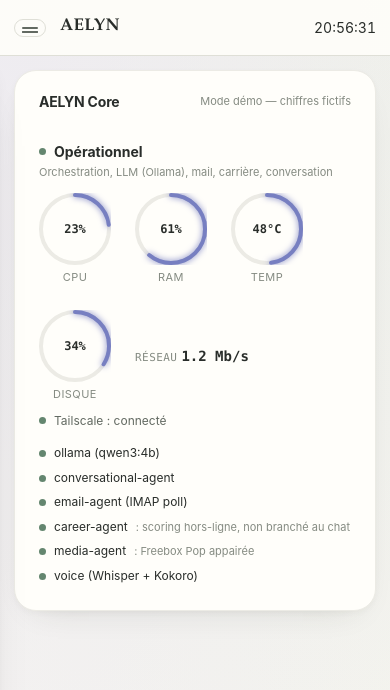
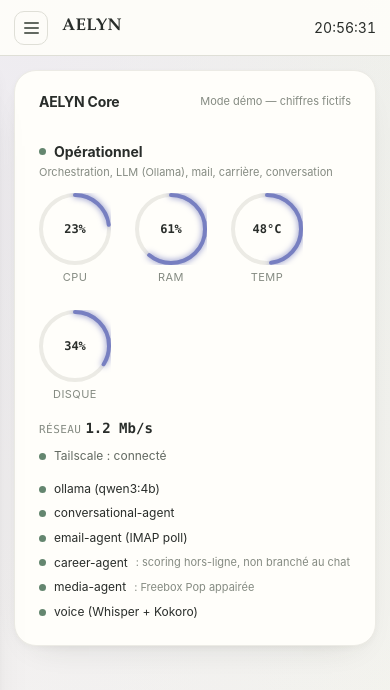
Before and after one commit to Djamal029/aelyn-lite, a React (Vite) app in the folder src/frontend/web/: page /system in a window 390 px wide. Shown: the top 690 px of the page. Built offline with nearby package versions, Linux system fonts and the light colour scheme; no server answers.

Commit message:
journal: enregistre chaque recherche d'offres (filtrer Activite par Carriere ne montrait presque rien) ; frontend: grille de jauges qui s'enroule proprement, bouton hamburger carre au lieu d'une pilule

```diff
--- a/src/frontend/web/src/components/layout/TopBar.module.css
+++ b/src/frontend/web/src/components/layout/TopBar.module.css
@@ -24,8 +24,10 @@
   display: none;
   background: transparent;
   border: 1px solid var(--border-default);
-  border-radius: var(--radius-md);
-  padding: 7px;
+  border-radius: var(--radius-sm);
+  width: 34px;
+  height: 34px;
+  padding: 0;
   flex-shrink: 0;
   transition: border-color var(--duration-fast) var(--ease-standard);
 }
@@ -34,28 +36,22 @@
   border-color: var(--state-blue);
 }
 
-.menuIcon,
-.menuIcon::before,
-.menuIcon::after {
+.menuIcon {
+  display: flex;
+  flex-direction: column;
+  align-items: center;
+  justify-content: center;
+  gap: 3px;
+  width: 100%;
+  height: 100%;
+}
+
+.menuIcon span {
   display: block;
-  width: 16px;
+  width: 15px;
   height: 2px;
   background: var(--text-secondary);
   border-radius: 1px;
-}
-
-.menuIcon::before,
-.menuIcon::after {
-  content: "";
-  position: relative;
-}
-
-.menuIcon::before {
-  top: 4px;
-}
-
-.menuIcon::after {
-  top: 2px;
 }
 
 .brand {
--- a/src/frontend/web/src/components/layout/TopBar.tsx
+++ b/src/frontend/web/src/components/layout/TopBar.tsx
@@ -25,7 +25,11 @@
     <header className={styles.bar}>
       <div className={styles.left}>
         <button className={styles.menuButton} onClick={onMenuClick} type="button" aria-label="Ouvrir le menu">
-          <span className={styles.menuIcon} />
+          <span className={styles.menuIcon}>
+            <span />
+            <span />
+            <span />
+          </span>
         </button>
         <span className={styles.brand}>AELYN</span>
         <span className={styles.status}>
--- a/src/frontend/web/src/components/ui/MetricRow.module.css
+++ b/src/frontend/web/src/components/ui/MetricRow.module.css
@@ -1,3 +1,15 @@
+.wrap {
+  display: flex;
+  flex-direction: column;
+  gap: var(--sp-3);
+}
+
+.gaugeGrid {
+  display: grid;
+  grid-template-columns: repeat(auto-fill, minmax(72px, 72px));
+  gap: var(--sp-5);
+}
+
 .row {
   display: flex;
   flex-wrap: wrap;
--- a/src/frontend/web/src/components/ui/MetricRow.tsx
+++ b/src/frontend/web/src/components/ui/MetricRow.tsx
@@ -23,26 +23,41 @@
 }
 
 export function MetricRow({ items }: { items: MetricItem[] }) {
+  // Jauges (anneaux, taille fixe) et métriques en texte simple (ex.
+  // RÉSEAU, sans borne 0..max naturelle) ne se mélangent pas dans la même
+  // rangée flex : une fois plusieurs disques ajoutés, le dernier item
+  // texte se retrouvait coincé à côté d'un reste de jauges mal aligné.
+  // Une vraie grille pour les jauges (lignes complètes, toujours même
+  // taille) + une rangée de texte séparée en dessous résout ça.
+  const gaugeItems = items.filter((item) => item.gauge);
+  const plainItems = items.filter((item) => !item.gauge);
   return (
-    <div className={styles.row}>
-      {items.map((item) =>
-        item.gauge ? (
+    <div className={styles.wrap}>
+      {gaugeItems.length > 0 ? (
+        <div className={styles.gaugeGrid}>
+          {gaugeItems.map((item) => (
             <RadialGauge
               key={item.label}
               label={item.label}
-            percent={(item.gauge.value / item.gauge.max) * 100}
+              percent={(item.gauge!.value / item.gauge!.max) * 100}
               displayValue={item.value}
               color={STATE_COLOR[item.state ?? "normal"]}
             />
-        ) : (
+          ))}
+        </div>
+      ) : null}
+      {plainItems.length > 0 ? (
+        <div className={styles.row}>
+          {plainItems.map((item) => (
             <div className={styles.item} key={item.label}>
               <span className={styles.label}>{item.label}</span>
               <span className={[styles.value, item.state && item.state !== "normal" ? styles[item.state] : ""].join(" ")}>
                 {item.value}
               </span>
             </div>
-        )
-      )}
+          ))}
+        </div>
+      ) : null}
     </div>
   );
 }
```
Also changed, not shown: 1 other file (tests, documents, lock files or other folders). Lines whose indentation alone changed are shown as unchanged.
